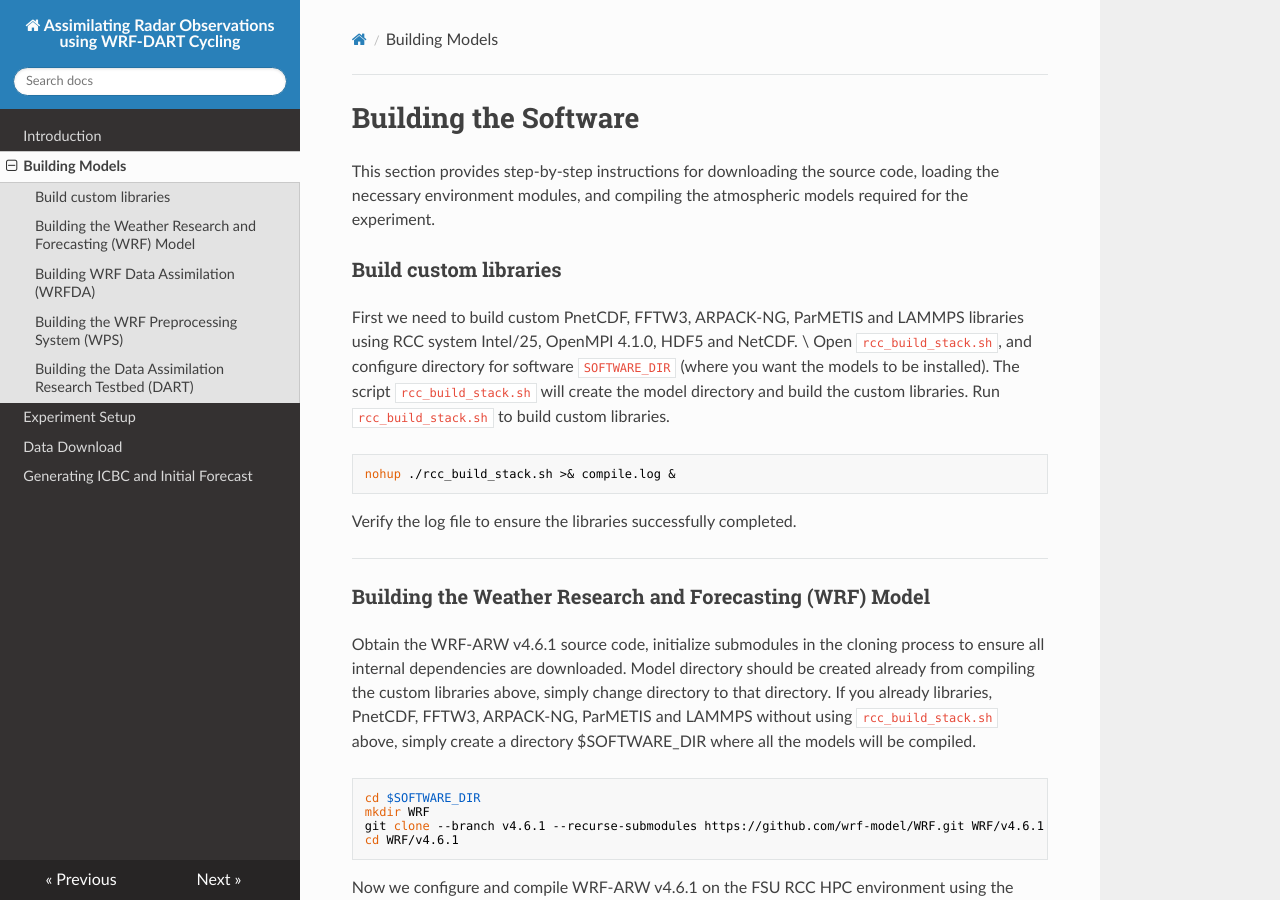
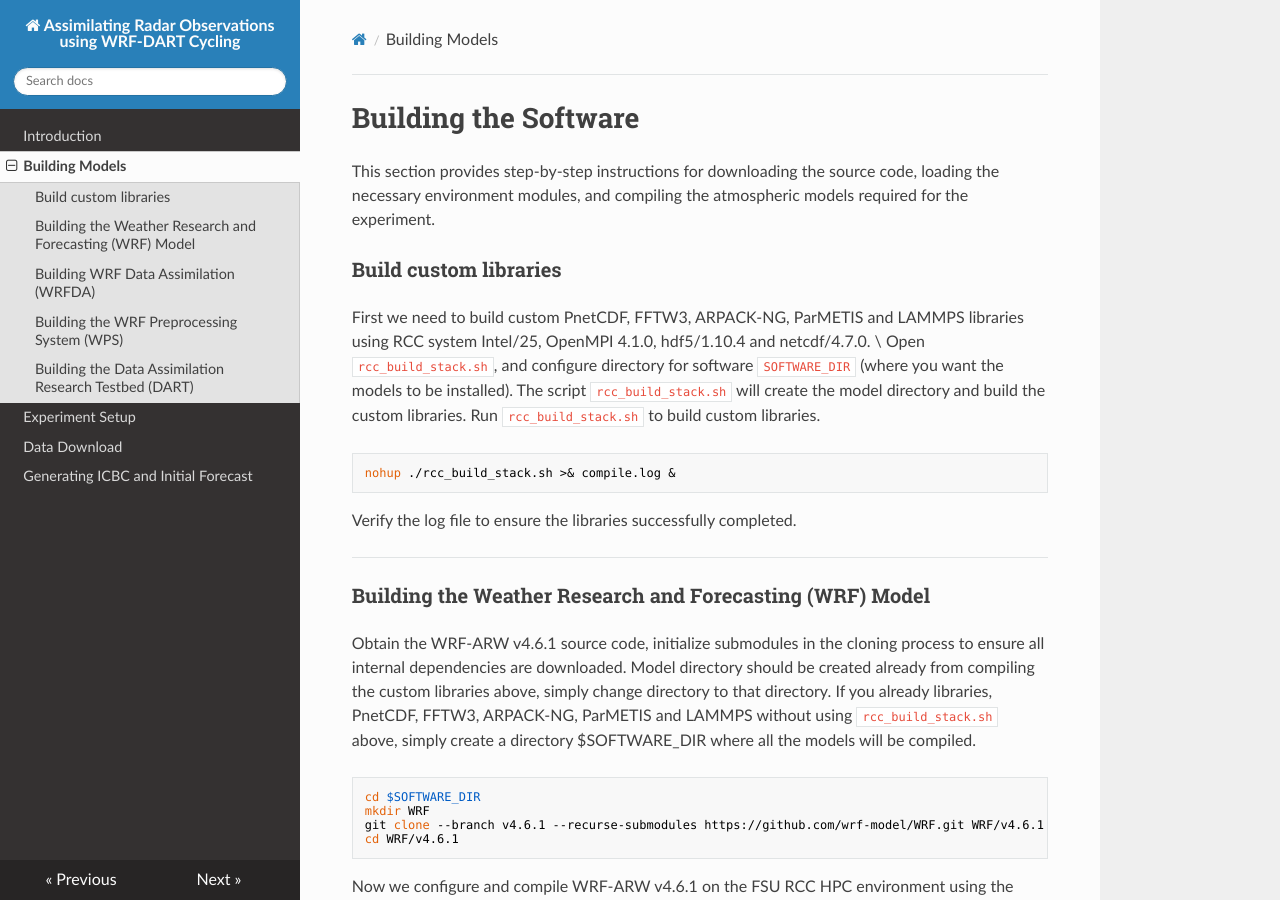
Before and after one commit to stephen-asare/WRF-DART-CYCLING, an MkDocs documentation site: the page built from docs/building_models.md, in a window 1280 px wide and 900 px high. Built offline with MkDocs 1.6.1, drawn with Linux system fonts in a browser that asks for light colours; nearby versions of some CDN libraries.

Commit message:
Update library versions in building models documentation
Updated library versions for HDF5 and NetCDF in the build instructions.

````diff
--- a/docs/building_models.md
+++ b/docs/building_models.md
@@ -2,7 +2,7 @@
 This section provides step-by-step instructions for downloading the source code, loading the necessary environment modules, and compiling the atmospheric models required for the experiment.
 
 ### Build custom libraries
-First we need to build custom PnetCDF, FFTW3, ARPACK-NG, ParMETIS and LAMMPS libraries using RCC system Intel/25, OpenMPI 4.1.0, HDF5 and NetCDF. \
+First we need to build custom PnetCDF, FFTW3, ARPACK-NG, ParMETIS and LAMMPS libraries using RCC system Intel/25, OpenMPI 4.1.0, hdf5/1.10.4 and netcdf/4.7.0. \\
 Open `rcc_build_stack.sh`, and configure directory for software `SOFTWARE_DIR` (where you want the models to be installed). The script `rcc_build_stack.sh` will create the model directory and build the custom libraries.
 Run `rcc_build_stack.sh` to build custom libraries.
 ```bash
````
